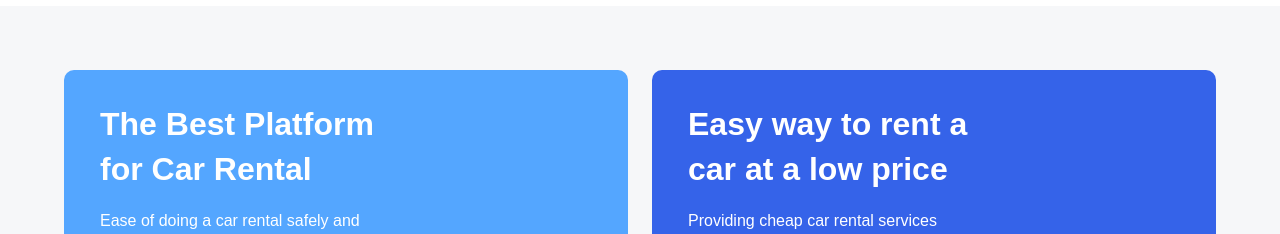
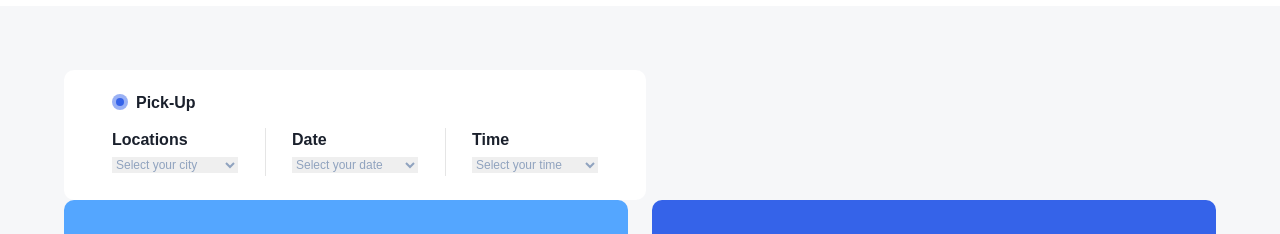
Before and after one commit to red-dev-Mark/kernel-rent, a React (Create React App) app: page / in a window 1280 px wide. Shown: the part 120-354 px from the top of the page. Built offline with nearby package versions, Linux system fonts and the light colour scheme.

Commit message:
feat: 렌터카 예약 관련 RentalScheduler 컴포넌트 구현

```diff
--- a/src/components/CircleButton.jsx
+++ b/src/components/CircleButton.jsx
@@ -1,12 +1,12 @@
 import styled, { css } from 'styled-components';
 
 export const IconButton = ({ icon, hasNotification = false }) => {
-  return <IconWrapper hasNotification={hasNotification}>{icon}</IconWrapper>;
+  return <IconWrapper $hasNotification={hasNotification}>{icon}</IconWrapper>;
 };
 
 export const ProfileButton = ({ image, hasNotification = false }) => {
   return (
-    <ImageWrapper hasNotification={hasNotification}>
+    <ImageWrapper $hasNotification={hasNotification}>
       <img src={image} alt="프로필 사진" />
     </ImageWrapper>
   );
@@ -28,7 +28,7 @@ const BasicButtonStyles = css`
 
   &::after {
     content: '';
-    display: ${({ hasNotification }) => (hasNotification ? 'block' : 'none')};
+    display: ${({ $hasNotification }) => ($hasNotification ? 'block' : 'none')};
     width: 12px;
     height: 12px;
     position: absolute;
--- /dev/null
+++ b/src/components/RentalScheduler.jsx
@@ -0,0 +1,120 @@
+import styled from 'styled-components';
+import { COLORS } from '../constants/style';
+
+// mode: 'pick-up' | 'drop-off'
+const RentalScheduler = ({ mode }) => {
+  return (
+    <Container>
+      <Header>
+        <OutsideCircle mode={mode}>
+          <InsideCircle mode={mode} />
+        </OutsideCircle>
+        <Title>{mode === 'pick-up' ? 'Pick-Up' : 'Drop-Off'}</Title>
+      </Header>
+
+      <SelectionContainer>
+        <SelectionItem>
+          <SelectionLabel>Locations</SelectionLabel>
+          <SelectionDropdown>
+            <option value="">Select your city</option>
+          </SelectionDropdown>
+        </SelectionItem>
+        <Divider />
+        <SelectionItem>
+          <SelectionLabel>Date</SelectionLabel>
+          <SelectionDropdown>
+            <option value="">Select your date</option>
+          </SelectionDropdown>
+        </SelectionItem>
+        <Divider />
+        <SelectionItem>
+          <SelectionLabel>Time</SelectionLabel>
+          <SelectionDropdown>
+            <option value="">Select your time</option>
+          </SelectionDropdown>
+        </SelectionItem>
+      </SelectionContainer>
+    </Container>
+  );
+};
+
+const Container = styled.div`
+  width: 486px;
+  padding: 24px 48px;
+
+  display: flex;
+  gap: 16px;
+  flex-direction: column;
+
+  background-color: ${COLORS.WHITE};
+  border-radius: 10px;
+`;
+
+const Header = styled.div`
+  display: flex;
+  gap: 8px;
+`;
+
+const OutsideCircle = styled.div`
+  width: 16px;
+  height: 16px;
+
+  display: flex;
+  justify-content: center;
+  align-items: center;
+
+  background-color: ${({ mode }) =>
+    mode === 'pick-up' ? `${COLORS.PRIMARY}80` : `${COLORS.SECONDARY}80`};
+  border-radius: 50%;
+`;
+
+const InsideCircle = styled.div`
+  width: 8px;
+  height: 8px;
+
+  background-color: ${({ mode }) =>
+    mode === 'pick-up' ? COLORS.PRIMARY : COLORS.SECONDARY};
+  border-radius: 50%;
+`;
+
+const Title = styled.p`
+  font-weight: bold;
+  color: ${COLORS.BLACK};
+`;
+
+const SelectionContainer = styled.div`
+  display: flex;
+  justify-content: space-between;
+  align-items: center;
+`;
+
+const SelectionItem = styled.div`
+  width: 126px;
+
+  display: flex;
+  gap: 8px;
+  flex-direction: column;
+`;
+
+const Divider = styled.div`
+  width: 1px;
+  height: 48px;
+  margin: 0 24px;
+
+  background-color: ${COLORS.BORDER};
+`;
+
+const SelectionLabel = styled.p`
+  font-weight: bold;
+  color: ${COLORS.BLACK};
+`;
+
+const SelectionDropdown = styled.select`
+  font-size: 12px;
+  color: ${COLORS.INFO};
+
+  border: 0;
+  cursor: pointer;
+`;
+
+export default RentalScheduler;
--- a/src/pages/MainPage.jsx
+++ b/src/pages/MainPage.jsx
@@ -7,12 +7,14 @@ import recommendationCarData from '../mock/recommendation-car.json';
 import Button from '../components/common/Button';
 import { COLORS } from '../constants/style';
 import RentalPromotionCard from '../components/RentalPromotionCard';
+import RentalScheduler from '../components/RentalScheduler';
 
 const MainPage = () => {
   const totalCarCount = popularCarData.length + recommendationCarData.length;
 
   return (
     <>
+      <RentalScheduler mode="pick-up" />
       <PromotionGroup>
         <RentalPromotionCard
           titles={['The Best Platform', 'for Car Rental']}
```
